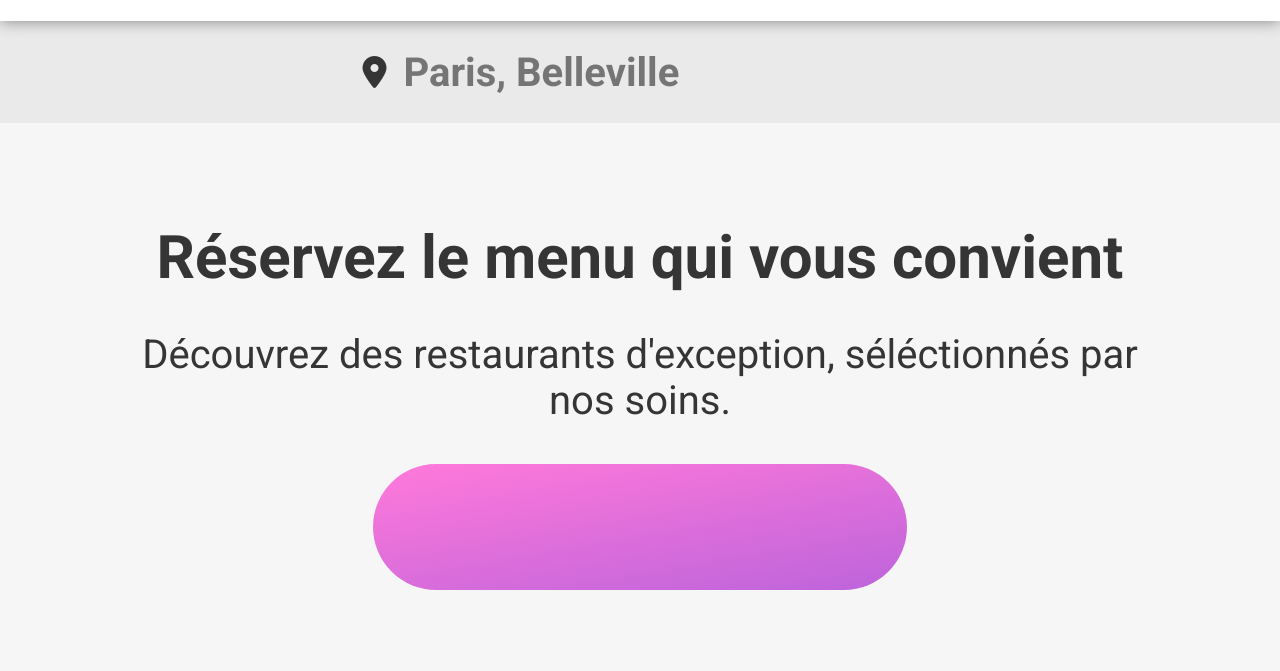
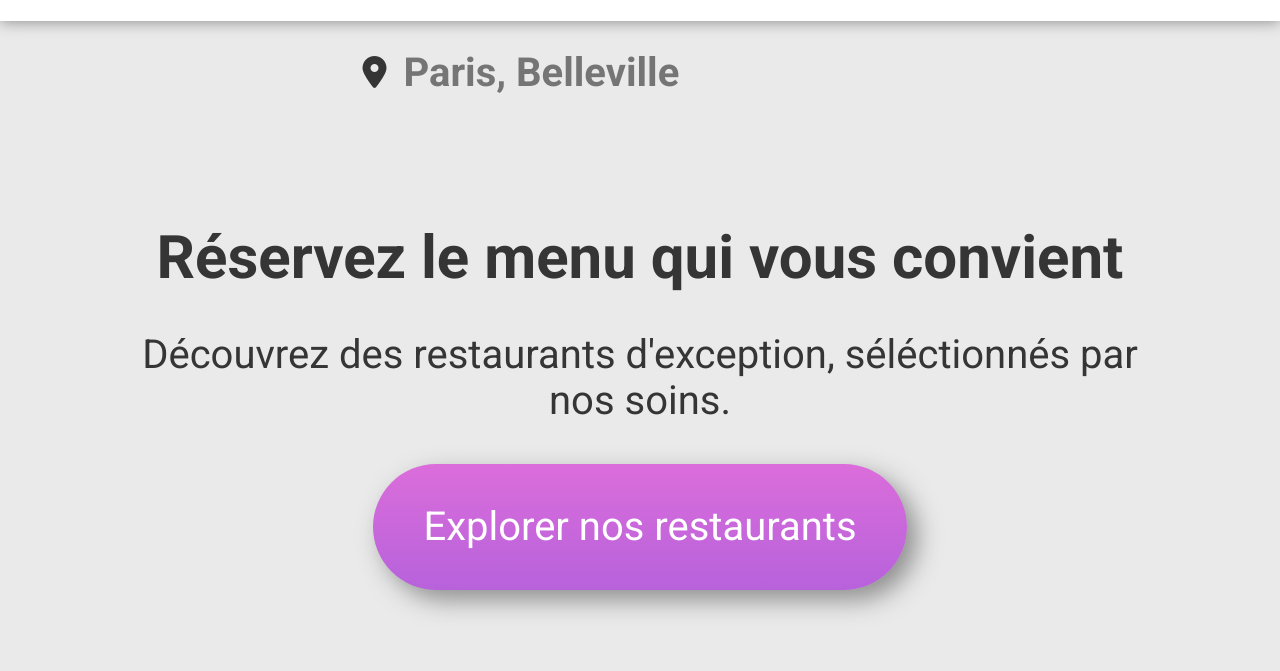
Before and after one commit to P0B0CK/OC_P03_OhMyFood, a website: page index.html in a window 1280 px wide. Shown: the part 129-800 px from the top of the page. Drawn offline with Linux system fonts and the light colour scheme; files whose address does not match are found by name; a web font is replaced by a local one.

Commit message:
Bouton Explore
mise en place du bouton explorez

```diff
--- a/index.html
+++ b/index.html
@@ -32,9 +32,9 @@
             <div class="reservation">
                 <h2>Réservez le menu qui vous convient</h2>
                 <p>Découvrez des restaurants d'exception, séléctionnés par nos soins.</p>
-                <button class="btn--gradiant btn--rouned">
-                    <p>Explorer nos restaurants</p>
-                </button>
+                <a href="#restaurants">
+                    <button class="btn--gradiant btn--rouned">Explorer nos restaurants</button>
+                </a>
             </div>
         </section>
 
--- a/sass/composants/_buttonExplore.scss
+++ b/sass/composants/_buttonExplore.scss
@@ -1,22 +1,36 @@
 button{
     border: none;
     background: transparent;
+    font-size: 40px;
     color: $color-white;
     position: relative;
     overflow: hidden;
-    padding: 0 50px;
+    padding: 40px 50px;
+    cursor: pointer;
+    box-shadow: 10px 10px 25px 0 rgba($color-blackened, .5);
+    transition: all .5s;
 }
 
 .btn--gradiant::after{
     content:"";
-    width: 600px;
-    height: 600px;
-    background: linear-gradient(-190deg, $color-tertiary 0%, $color-secondary 50%, $color-primary 100%);
+    width: 750px;
+    height: 750px;
+    background: linear-gradient(-180deg, $color-tertiary 0%, $color-secondary 50%, $color-primary 100%);
     position: absolute;
-    top:-340px; left:-50px;
-    z-index: 0;
+    top:-500px; left:-80px;
+    z-index: -1;
+    transition: all .5s;
 }
 
 .btn--rouned{
     border-radius: 100px;
 }
+
+button:hover::after{
+    transform: rotate(180deg);
+}
+
+button:hover{
+    transform: translate(0, -10px);
+    box-shadow: 20px 20px 45px 0 rgba($color-blackened, .5);
+}
--- a/sass/composants/_section.scss
+++ b/sass/composants/_section.scss
@@ -1,3 +1,8 @@
+#reserve{
+    padding: 100px 130px 100px;
+}
+
+
 #fonction{
     padding: $padding50;
     background-color: $color-white;
@@ -13,10 +18,7 @@
     background-color: $color-whitened;
 }
 
-#reserve{
-    padding: 100px 130px 100px;
-    background-color: $color-whitened;
-}
+
 
 .reservation{
     display: flex;
```
Also changed, not shown: public/css/style.css, 1 other file.
